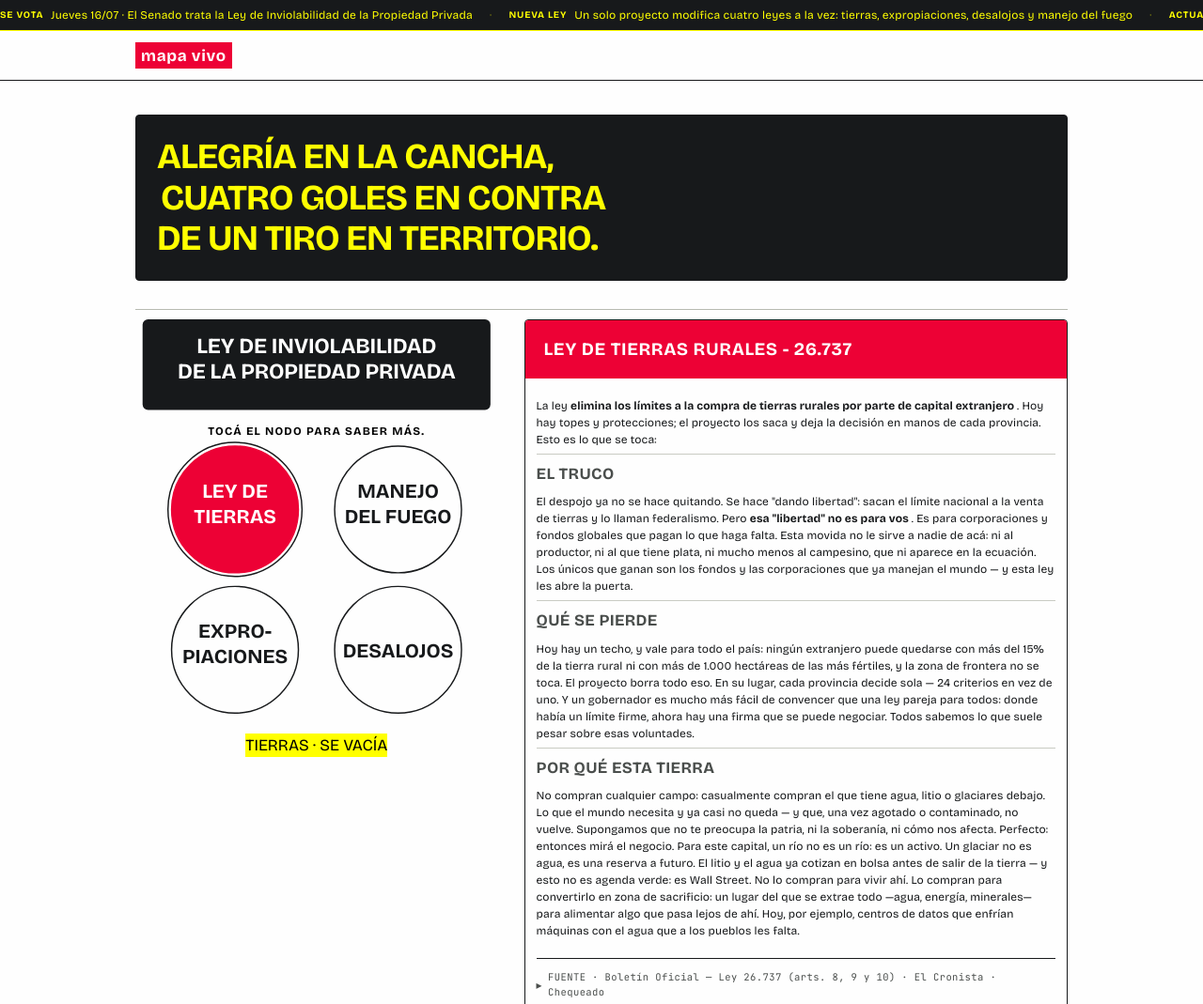
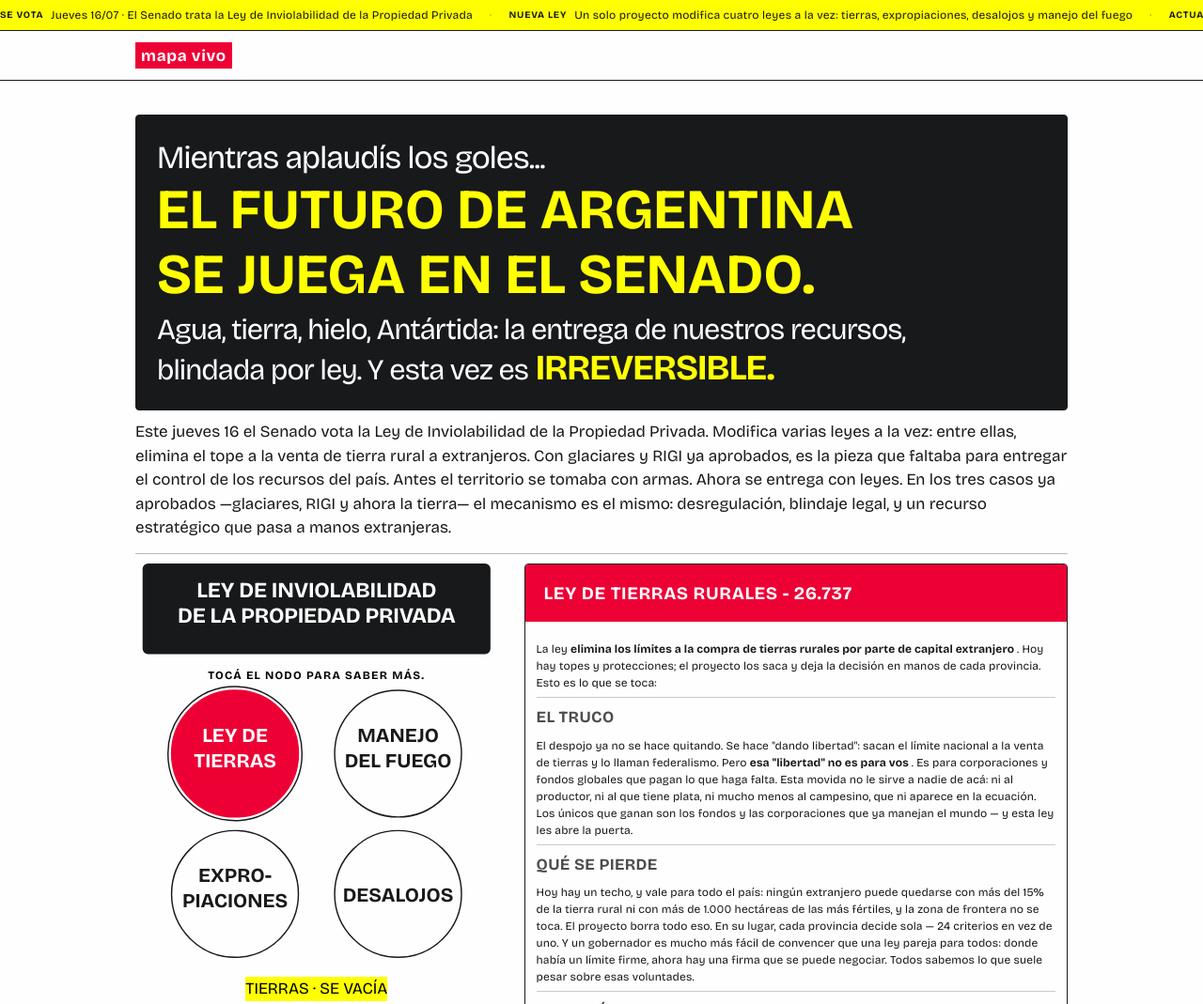
Before and after one commit to mapavivo/mapavivo, a plain HTML site: page index.html in a window 1280 px wide. Shown: the top 1069 px of the page at 94% size. Drawn offline with nearby package versions, Linux system fonts and the light colour scheme.

Commit message:
final textos titulo y copete

```diff
--- a/index.html
+++ b/index.html
@@ -55,22 +55,21 @@
     <div class="top-row">
       <div class="hero-box">
         <h1>
-          Alegría en la cancha,<br>
-          <span class="hl-black">cuatro goles en contra</span><br>
-          de un tiro en territorio.
+          <span class="hl-white" style="text-transform: none; font-weight: 400; font-size: clamp(22px, 3.2vw, 34px); color: #fff;">Mientras aplaudís los goles...</span> <br>
+          <span class="hl-yellow" style="font-size: clamp(36px, 6vw, 60px); font-weight: 900; letter-spacing: 0.01em;">el futuro de Argentina <br> se juega en el Senado.</span> <br>
+          <span class="hl-white" style="text-transform: none; font-size: clamp(19px, 2.8vw, 31px); font-weight: 400; color: #fff;">Agua, tierra, hielo, Antártida: la entrega de nuestros recursos, <br>blindada por ley. Y esta vez es</span>
+          <span class="hl-yellow">irreversible.</span>
         </h1>
       </div>
     </div>
-    <!-- PITCH -->
     <div class="lede-wrap">
-      <p class="pitch">
-        Una sola ley, cuatro derechos que se caen juntos: quién puede comprar tu tierra, cuánto tarda en sacarte de tu casa, y qué pasa si tu bosque se incendia. Todo se vota en la misma sesión, para que nadie lo vea por separado. El que gana no sos vos: son los fondos y multimillonarios que hoy tienen el capital para comprar lo que se destrabe.
-      </p>
+        <p class="lede">Este jueves 16 el Senado vota la Ley de Inviolabilidad de la Propiedad Privada.
+          Modifica varias leyes a la vez: entre ellas, elimina el tope a la venta de tierra rural a extranjeros.
+          Con glaciares y RIGI ya aprobados, es la pieza que faltaba para entregar el control de los recursos del país.
+          Antes el territorio se tomaba con armas. Ahora se entrega con leyes.
+          En los tres casos ya aprobados —glaciares, RIGI y ahora la tierra— el mecanismo es el mismo: desregulación, blindaje legal,
+          y un recurso estratégico que pasa a manos extranjeras.</p>
     </div>
-    <!-- <div class="lede-wrap">
-        <p class="lede">Territorio, propiedad, vivienda — todo se decide en una sola sesión. El Senado tiene prevista la sesión para tratar la <strong>Ley de Inviolabilidad de la Propiedad Privada</strong>, que deroga los límites a la venta de tierra rural a capitales extranjeros. No es un caso aislado: es parte de un patrón. Este es el mapa.</p>
-        <p class="lede">El mecanismo es el mismo en los cuatro: desregulación, blindaje legal y un actor extranjero sobre un recurso estratégico. Tocá cada nodo para leer el expediente.</p>
-    </div> -->
     <!-- <div class="countbar">
       <div class="cell hot">
         <div class="k">Faltan</div>
@@ -187,11 +186,10 @@
 
     <div class="share-split">
       <div class="share-flyer">
-        <img src="assets/placa-mario.png" alt="Placa Mapa Vivo" style="width:100%;display:block;">
+        <img src="assets/flyer_mapavivo.png" alt="Placa Mapa Vivo" style="width:100%;display:block;">
       </div>
       <div class="share-actions">
         <div class="share-btns">
-          <button data-share="copy">⧉ Copiar texto</button>
           <button data-share="wa">→ WhatsApp</button>
           <button data-share="tg">→ Telegram</button>
           <button data-share="x">→ X</button>
@@ -202,7 +200,7 @@
     <!-- lo editable/configurable queda oculto para esta instancia, pero sigue funcionando para el script -->
     <div class="config-hidden">
       <textarea class="msgbox" id="msg" readonly></textarea>
-      <a class="btn" id="download" href="assets/placa-mario.png" download="mapavivo-placa.png">↓ Descargar placa (1080×1080)</a>
+      <a class="btn" id="download" href="assets/flyer_mapavivo.png" download="mapavivo-placa.png">↓ Descargar placa (1080×1080)</a>
       <div class="controls">
         <div class="ctl">
           <div class="clabel"><span>Información</span><span class="lock">🔒 fija · no editable</span></div>
--- a/styles.scss
+++ b/styles.scss
@@ -23,12 +23,12 @@
 $ticker-speed: 64s;
 
 .ticker {
-  background: var(--ink);
-  color: var(--yellow);
+  background: var(--yellow);
+  color: var(--ink);
   width: 100%;
   overflow: hidden;
   white-space: nowrap;
-  border-bottom: 1px solid var(--yellow);
+  border-bottom: 1px solid var(--ink);
 
   &:hover .ticker__track {
     animation-play-state: paused;
@@ -76,7 +76,7 @@ $ticker-speed: 64s;
   }
 
   a {
-    color: var(--yellow);
+    color: var(--ink);
     text-decoration: underline;
     text-underline-offset: 2px;
 
@@ -233,7 +233,7 @@ body {
 
 // ---------- hero ----------
 .hero {
-  padding: 14px 0 20px;
+  padding: 14px 0 4px;
 
   .lede {
     font-size: clamp(15.5px, 1.8vw, 17px);
@@ -299,6 +299,7 @@ h1 {
   align-items: stretch;
   flex-wrap: wrap;
   margin-top: 22px;
+  margin-bottom: 10px;
 
   @media (max-width: 640px) { flex-direction: column; }
 }
```
Also changed, not shown: assets/flyer_mapavivo.png (added), assets/placa-mario.png (deleted), styles.css, 1 other file.
